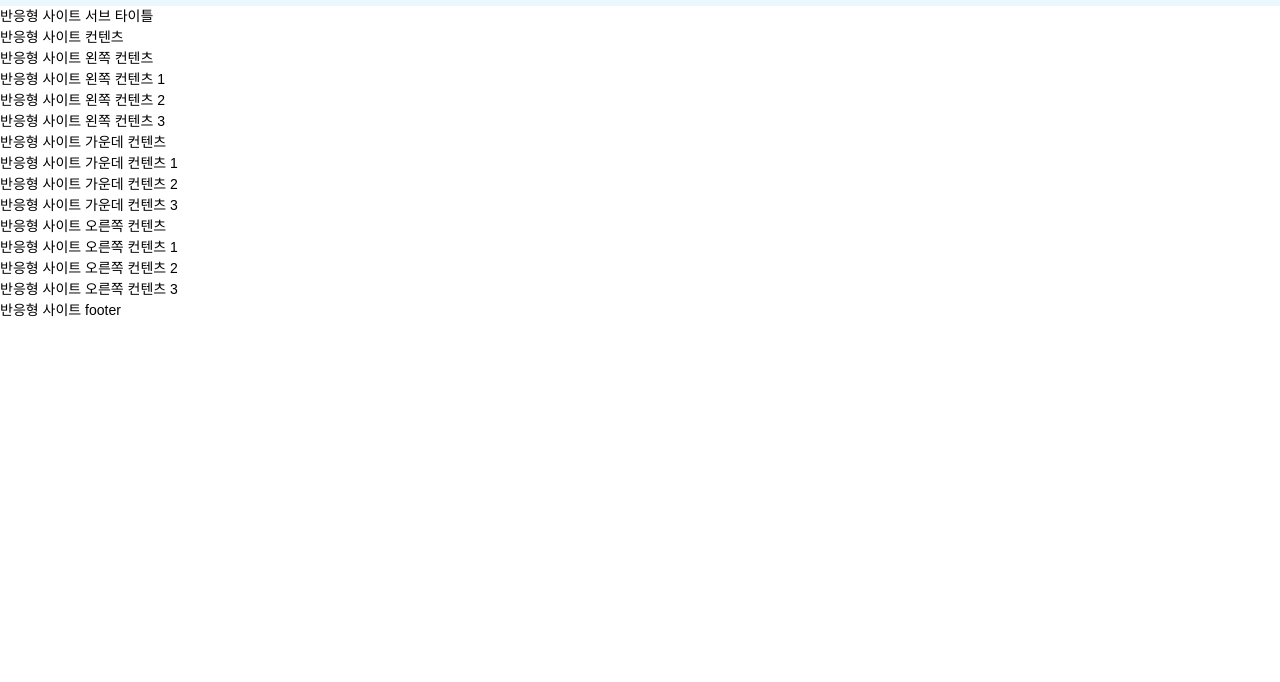
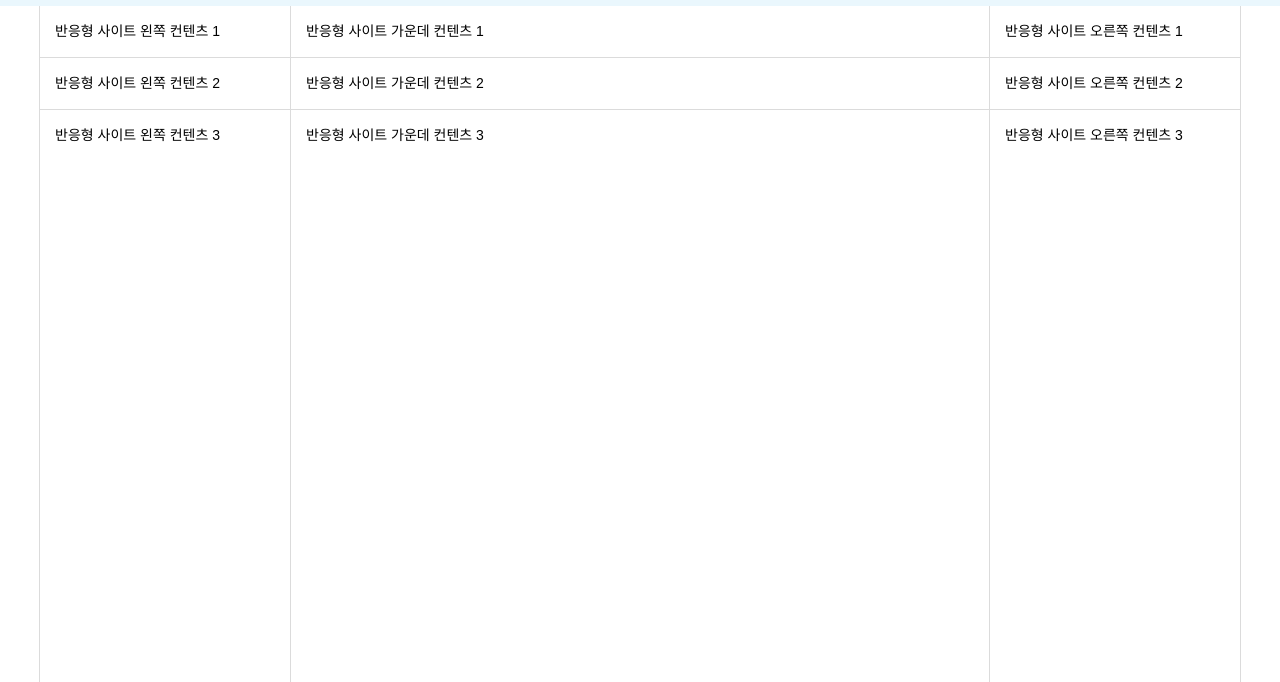
Before and after one commit to rugii913/javascript-css-html-example, a plain HTML site: page responsive-web-site/responsive-web-site-example/index.html in a window 1280 px wide. Shown: the part 618-1300 px from the top of the page. Before the commit the page ends 939 px from the top, so only its background shows below. Drawn offline with Linux system fonts and the light colour scheme.

Commit message:
반응형-컨텐츠-레이아웃
컨텐츠
- 레이아웃

```diff
--- a/responsive-web-site/responsive-web-site-example/css/style.css
+++ b/responsive-web-site/responsive-web-site-example/css/style.css
@@ -15,8 +15,40 @@
   background: #eaf7fd;
 }
 
+#contents>.container {
+  border-left: 1px solid #dbdbdb;
+  border-right: 1px solid #dbdbdb;
+}
+
+#content-left { /* vw가 줄어들 때 content-left와 content-right의 width는 고정 */
+  float: left;
+  width: 250px;
+  height: 1000px;
+}
+
+#content-center {
+  overflow: hidden; /* content-left 영역을 침범하지 않게 하기 위함 */
+  min-height: 1300px;
+  margin-right: 250px; /* content-right 영역을 침범하지 않게 하기 위함 */
+  border-left: 1px solid #dbdbdb;
+  border-right: 1px solid #dbdbdb;
+}
+
+#content-right { /* vw가 줄어들 때 content-left와 content-right의 width는 고정 */
+  position: absolute;
+  right: 0;
+  top: 0;
+  width: 250px;
+  height: 1000px;
+}
+
+#footer {
+  border-top: 1px solid #dbdbdb;
+}
+
 /* container */
 .container {
+  position: relative; /* contents 중 #content-right를 고정시키기 위함 */
   width: 1200px;
   margin: 0 auto;
   /* background: rgba(0, 0, 0, 0.3); */ /* 작업 중 영역 확인 용도, 작업 후 주석 처리하여 완성된 화면 파악 */
@@ -237,6 +269,18 @@
   box-shadow: 0 0 0 3px rgba(71, 154, 191, 0.9) inset, 0 0 0 100px rgba(0, 0, 0, 0.1) inset;
 }
 
+/* contents 영역 */
+.column { padding: 15px; border-bottom: 1px solid #dbdbdb; }
+.column.column1 {}
+.column.column2 {}
+.column.column3 { border-bottom: 0; }
+.column.column4 {}
+.column.column5 {}
+.column.column6 { border-bottom: 0; }
+.column.column7 {}
+.column.column8 {}
+.column.column9 { border-bottom: 0; }
+
 /* util 성격 요소 스타일링 */
 .title-content-wrapper>button>.arrow-down { /* (cf.) 강의에서 사용한 아이콘을 사용하지 않으면서 추가된 부분 */
   display: inline-block;
@@ -251,6 +295,8 @@
   .container { width: 100%; } /* display block의 가운데 정렬을 위해 사용한 계층 */
   .row { padding: 0 15px; } /* width: 100%;이 적용됐을 때, 브라우저 옆 선에 바로 붙지 않도록 padding을 주기 위해 사용한 계층 */
   .title-content-wrapper>button { right: 5px; }
+
+  #contents>.container { border: 0; } /* border도 스크롤바의 원인이 되므로 제거해줘야 함 */
 }
 
 /* 화면 너비 0 ~ 960px */
@@ -259,10 +305,29 @@
   .nav-content-wrapper>div:last-child { float: none; width: 100%; }
   .nav-content-wrapper>div>ol { margin-bottom: 10px; }
   .nav-content-wrapper>div>ol>li { width: calc(100% / 3); }
+
+  #content-center {
+    margin-right: 0;
+    border-right: 0;
+  }
+
+  #content-right {
+    position: static;
+    width: 100%;
+    border-top: 1px solid #dbdbdb;
+  }
 }
 
 /* 화면 너비 0 ~ 768px */
 @media (max-width: 768px) {
+  #content-left {
+    float: none;
+    width: 100%;
+  }
+
+  #content-center {
+    border-left: 0;
+  }
 }
 
 /* 화면 너비 0 ~ 576px */
--- a/responsive-web-site/responsive-web-site-example/index.html
+++ b/responsive-web-site/responsive-web-site-example/index.html
@@ -172,56 +172,60 @@
     </div>
   </article>
 
-  <article>
-    <h2>반응형 사이트 서브 타이틀</h2>
-  </article>
+  <main><!-- main은 페이지에 하나만 -->
+    <section id="contents">
+      <div class="container">
+        <h2 class="ir-su">반응형 사이트 컨텐츠</h2>
 
-  <main><!-- main은 페이지에 하나만 -->
-    <section>
-      <h2>반응형 사이트 컨텐츠</h2>
-      <!-- section 내 세부 section 3개 -->
-      <section><!-- 왼쪽 컨텐츠 -->
-        <h3>반응형 사이트 왼쪽 컨텐츠</h3>
-        <article><!-- 크게 상관은 없지만, section보다 article이 작은 개념 -->
+        <section id="content-left"><!-- 왼쪽 컨텐츠 -->
+          <h3 class="ir-su">반응형 사이트 왼쪽 컨텐츠</h3>
+          <article class="column column1"><!-- 크게 상관은 없지만, section보다 article이 작은 개념 -->
             <h4>반응형 사이트 왼쪽 컨텐츠 1</h4>
           </article>
-        <article><!-- 크게 상관은 없지만, section보다 article이 작은 개념 -->
+          <article class="column column2">
             <h4>반응형 사이트 왼쪽 컨텐츠 2</h4>
           </article>
-        <article><!-- 크게 상관은 없지만, section보다 article이 작은 개념 -->
+          <article class="column column3">
             <h4>반응형 사이트 왼쪽 컨텐츠 3</h4>
           </article>
         </section>
-      <section><!-- 가운데 컨텐츠 -->
-        <h3>반응형 사이트 가운데 컨텐츠</h3>
-        <article><!-- 크게 상관은 없지만, section보다 article이 작은 개념 -->
+
+        <section id="content-center"><!-- 가운데 컨텐츠 -->
+          <h3 class="ir-su">반응형 사이트 가운데 컨텐츠</h3>
+          <article class="column column4">
             <h4>반응형 사이트 가운데 컨텐츠 1</h4>
           </article>
-        <article><!-- 크게 상관은 없지만, section보다 article이 작은 개념 -->
+          <article class="column column5">
             <h4>반응형 사이트 가운데 컨텐츠 2</h4>
           </article>
-        <article><!-- 크게 상관은 없지만, section보다 article이 작은 개념 -->
+          <article class="column column6">
             <h4>반응형 사이트 가운데 컨텐츠 3</h4>
           </article>
         </section>
-      <section><!-- 오른쪽 컨텐츠 -->
-        <h3>반응형 사이트 오른쪽 컨텐츠</h3>
-        <article><!-- 크게 상관은 없지만, section보다 article이 작은 개념 -->
+
+        <section id="content-right"><!-- 오른쪽 컨텐츠 -->
+          <h3 class="ir-su">반응형 사이트 오른쪽 컨텐츠</h3>
+          <article class="column column7">
             <h4>반응형 사이트 오른쪽 컨텐츠 1</h4>
           </article>
-        <article><!-- 크게 상관은 없지만, section보다 article이 작은 개념 -->
+          <article class="column column8">
             <h4>반응형 사이트 오른쪽 컨텐츠 2</h4>
           </article>
-        <article><!-- 크게 상관은 없지만, section보다 article이 작은 개념 -->
+          <article class="column column9">
             <h4>반응형 사이트 오른쪽 컨텐츠 3</h4>
           </article>
         </section>
+      </div>
     </section>
+    <!-- section#contents 끝 -->
   </main>
 
-  <footer>
+  <footer id="footer">
+    <div class="container">
       <h2>반응형 사이트 footer</h2>
+    </div>
   </footer>
+  <!-- footer 끝 -->
 </body>
 
 </html>
```
Lines whose indentation alone changed are shown as unchanged.
